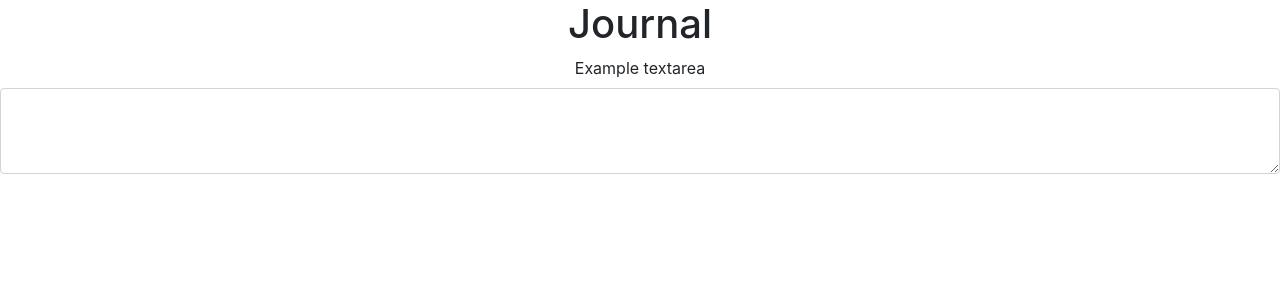
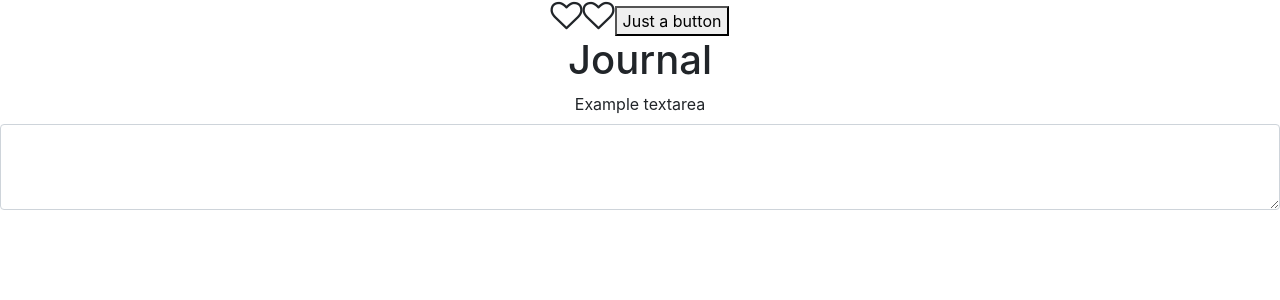
Before and after one commit to amandachau36/smiling-minds, a React (Create React App) app: page / in a window 1280 px wide. Shown: the top 300 px of the page. Built offline with nearby package versions, Linux system fonts and the light colour scheme.

Commit message:
Add the ratings feature

```diff
--- a/package.json
+++ b/package.json
@@ -3,13 +3,18 @@
   "version": "0.1.0",
   "private": true,
   "dependencies": {
+    "@fortawesome/fontawesome-svg-core": "^1.2.32",
+    "@fortawesome/free-solid-svg-icons": "^5.15.1",
+    "@fortawesome/react-fontawesome": "^0.1.11",
     "@testing-library/jest-dom": "^5.11.4",
     "@testing-library/react": "^11.1.0",
     "@testing-library/user-event": "^12.1.10",
     "bootstrap": "^4.5.3",
+    "font-awesome": "^4.7.0",
     "react": "^17.0.1",
     "react-bootstrap": "^1.4.0",
     "react-dom": "^17.0.1",
+    "react-rating": "^2.0.5",
     "react-scripts": "4.0.0",
     "web-vitals": "^0.2.4"
   },
--- a/public/index.html
+++ b/public/index.html
@@ -24,6 +24,7 @@
       work correctly both with client-side routing and a non-root public URL.
       Learn how to configure a non-root public URL by running `npm run build`.
     -->
+    <link rel=“stylesheet” href=“https://maxcdn.bootstrapcdn.com/font-awesome/4.6.1/css/font-awesome.min.css”>
     <title>React App</title>
   </head>
   <body>
--- a/src/App.js
+++ b/src/App.js
@@ -2,11 +2,14 @@ import './App.css';
 import 'bootstrap/dist/css/bootstrap.min.css';
 import React from "react";
 import Journal from './Journal';
+import ResetRating from './ResetRating'
 
 function App() {
   return (
     <div className="App">
+        <ResetRating placeholderRating={3} />
         <Journal/>
+
     </div>
   );
 }
--- /dev/null
+++ b/src/ResetRating.js
@@ -0,0 +1,49 @@
+import 'bootstrap/dist/css/bootstrap.min.css';
+import React, {Component} from "react";
+import Rating from 'react-rating';
+import 'font-awesome/css/font-awesome.min.css';
+
+
+class ResetRating extends React.Component {
+    constructor(props) {
+      super(props);
+      this.state = {value: 0};
+
+      this.handleClick = this.handleClick.bind(this);
+    }
+
+    handleClick(event) {
+      this.setState({value: undefined});
+    }
+
+    render() {
+      return (
+        <div>
+          {<Rating // {...this.props} initialRating={this.state.value}
+          stop={5}
+          // can't seem to get the grin emoji to render?
+            emptySymbol={['far fa-grin-beam fa-2x', 'fa fa-heart-o fa-2x']}
+            fullSymbol={['fas fa-grin-beam fa-2x', 'fa fa-heart fa-2x']}
+        />}
+        {/* { <Rating
+            emptySymbol="fa fa-star-o fa-2x"
+            fullSymbol="fa fa-star fa-2x"
+        /> } */}
+          <button onClick={this.handleClick}>Just a button</button>
+        </div>
+      );
+    }
+}
+
+
+
+
+
+
+
+export default ResetRating;
+
+// <Rating
+//   emptySymbol={['fa fa-star-o fa-2x', 'fa fa-heart-o fa-2x']}
+//   fullSymbol={['fa fa-star fa-2x', 'fa fa-heart fa-2x']}
+// />
```
Also changed, not shown: 1 other file (tests, documents, lock files or other folders).
